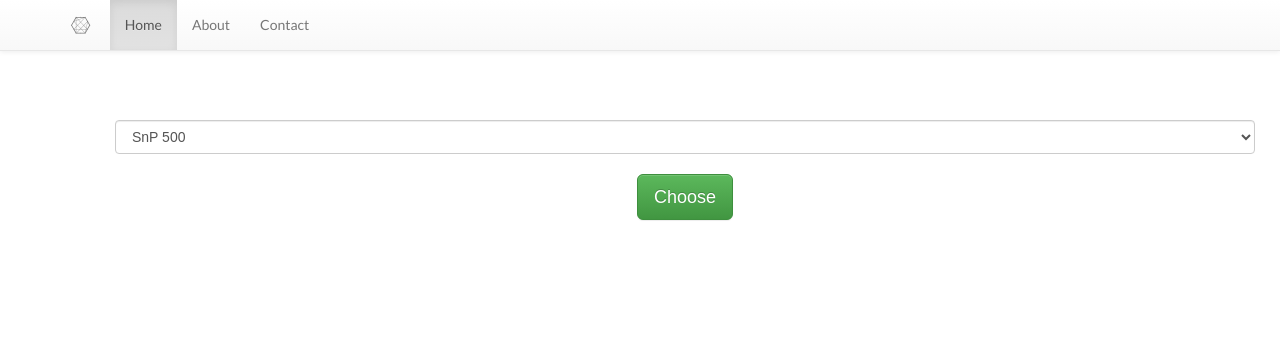
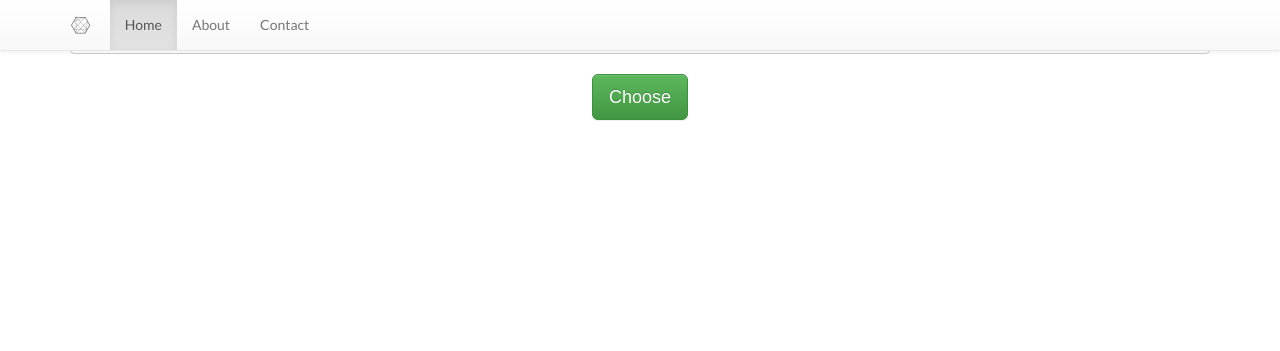
Before and after one commit to G-back-iiitk/UI, a Django app: template SoftLab/home/templates/home/index.html in a window 1280 px wide. Shown: the top 351 px of the page. Run offline with Django 3.2, Linux system fonts and the light colour scheme; the template is opened without the code that fills it, so the values that code supplies are empty; some libraries are stand-ins or nearby versions.

Commit message:
Changed by tushar

```diff
--- a/SoftLab/home/templates/home/index.html
+++ b/SoftLab/home/templates/home/index.html
@@ -49,7 +49,7 @@
         </header>
     </body>
 
-    <div class="container" style="margin: 100px">
+   <!-- <div class="container" style="margin: 100px"> -->
         <div class ="row">
             <div class="md-9">
                 <div class="container">
@@ -66,5 +66,7 @@
                 </div>
             </div>
         </div>
-    </div>
+   <!-- </div> -->
 </html>
+
+<!-- added by tushar -->
```
Also changed, not shown: 4 other files.
